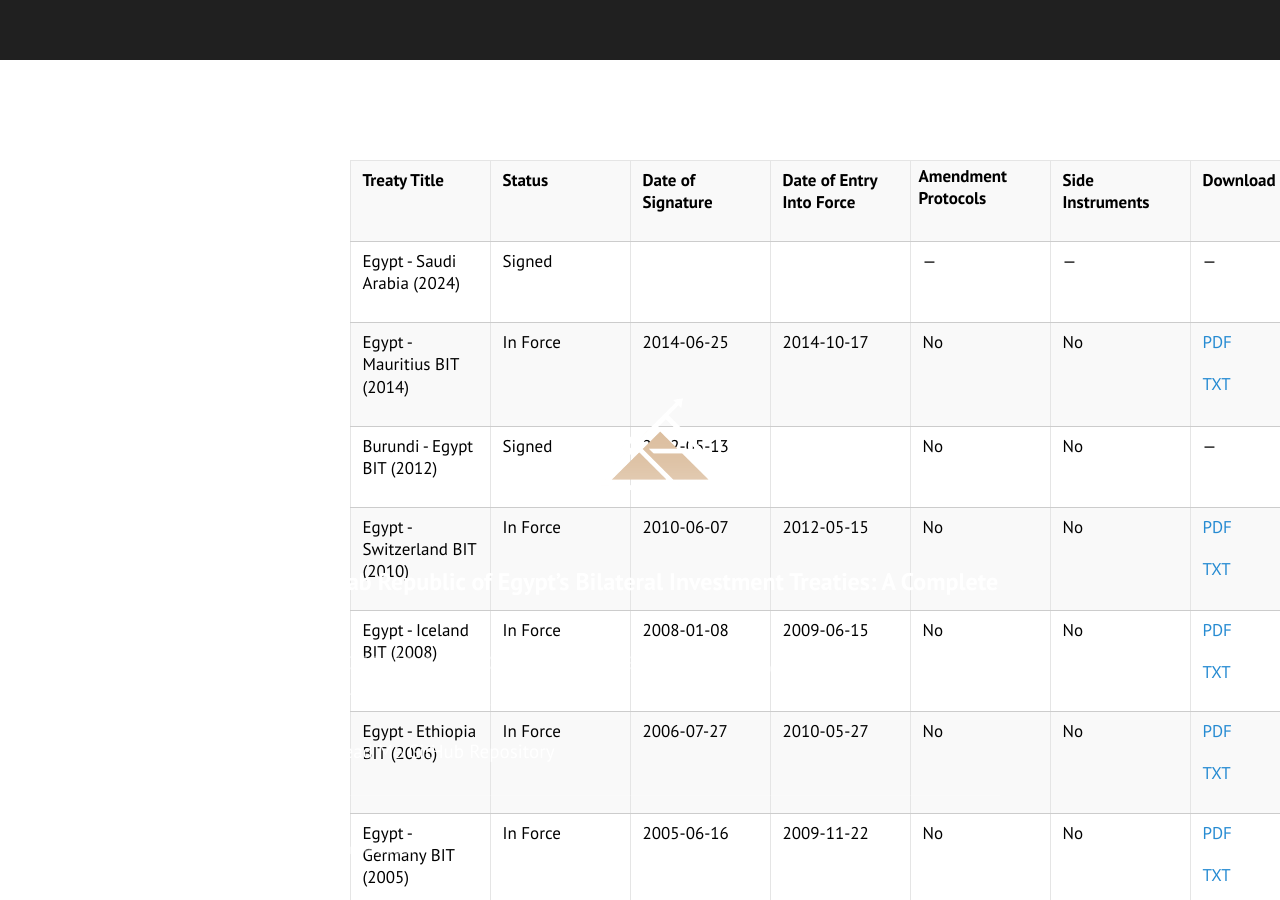
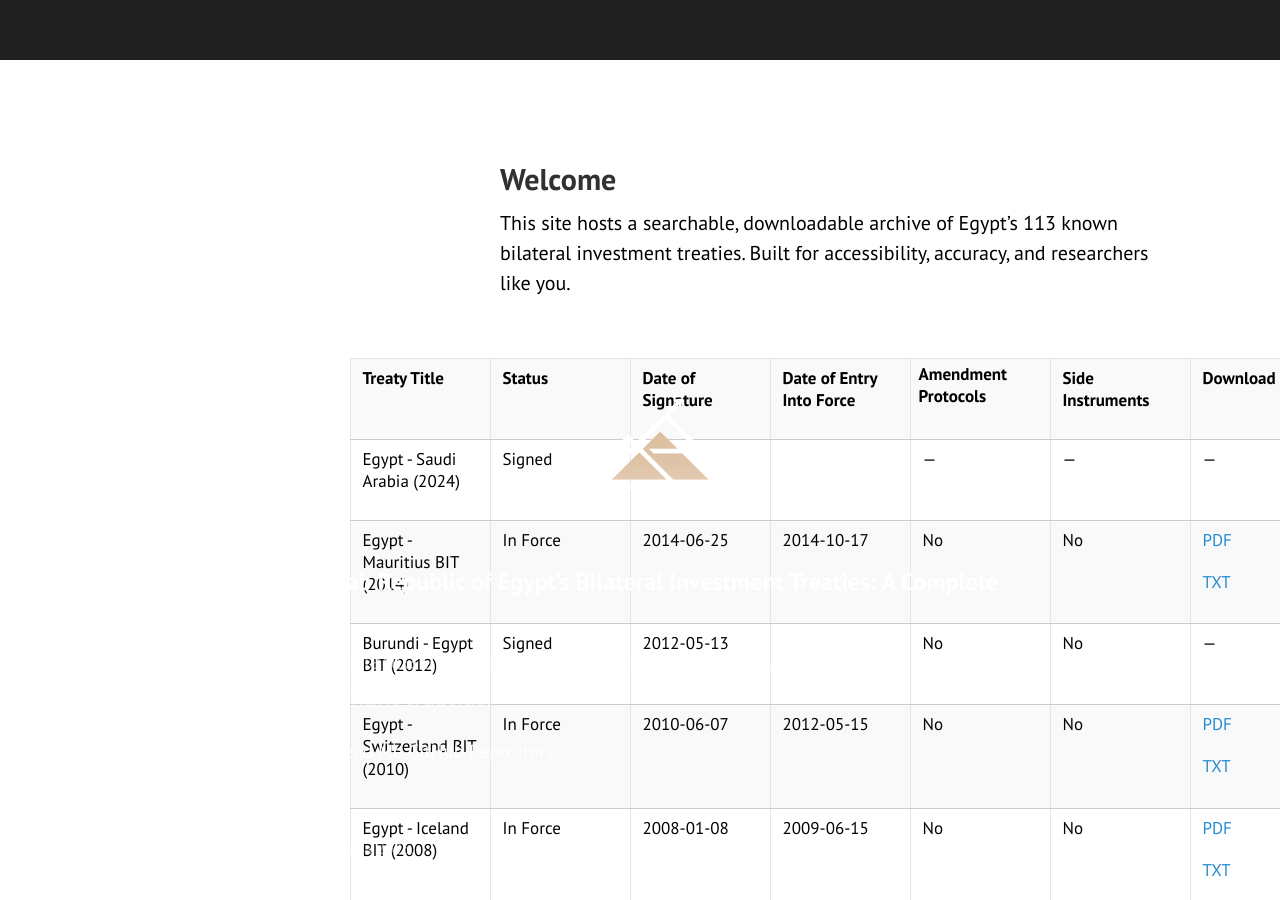
Before and after one commit to ayahamza1/MENABITs, a Jekyll site: the page built from index.md, in a window 1280 px wide and 900 px high. Built offline with Jekyll 4.4.1, drawn with Linux system fonts in a browser that asks for light colours.

Commit message:
Update index.md

```diff
--- a/index.md
+++ b/index.md
@@ -2,6 +2,11 @@
 layout: default
 title: Home
 ---
+
+<section class="hero" style="margin-bottom: 2rem;">
+  <h2>Welcome</h2>
+  <p>This site hosts a searchable, downloadable archive of Egypt’s 113 known bilateral investment treaties. Built for accessibility, accuracy, and researchers like you.</p>
+</section>
 
 <div style="display: flex; justify-content: center;">
 <div style="text-align: center; margin-bottom: 20px;">
```
